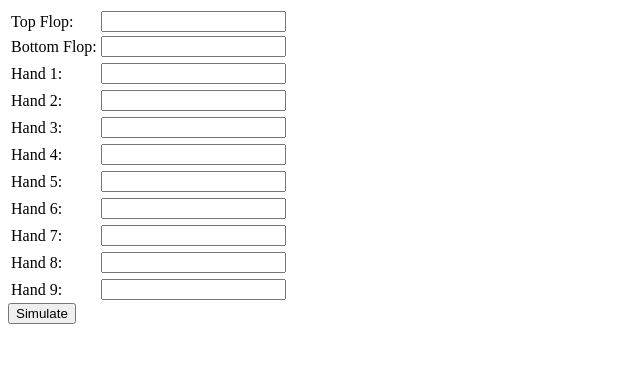
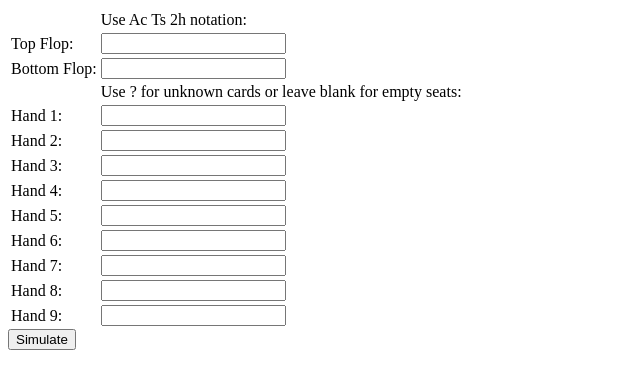
Before and after one commit to jasonrohrer/tempProjects, a PHP site: page / in a window 1280 px wide. Shown: the top 389 px of the page, without its empty margins (0-640 px from the left). Run offline with PHP 8.4, Linux system fonts and the light colour scheme.

Commit message:
Added tips on input format.

```diff
--- a/ploBombOneTurnOneRiver/index.php
+++ b/ploBombOneTurnOneRiver/index.php
@@ -22,7 +22,7 @@ for( $i=0; $i<9; $i++ ) {
     $hands[$i] = preg_replace( '/10/', "T", $hands[$i] );
 
     // normalize unknown hands to 4 ? symbols
-    if( strstr( $hands[$i], "?" ) ) {
+    if( stripos( $hands[$i], "?" ) === 0 ) {
         $hands[$i] = "? ? ? ?";
         }
     }
@@ -47,7 +47,8 @@ for( $i=0; $i<2; $i++ ) {
 <form action=index.php method=get>
 <INPUT TYPE="hidden" NAME="action" VALUE="simulate">
 <table>
-	<tr>
+  <tr><td></td><td>Use Ac Ts 2h notation:</td></tr>
+  <tr>
 	  <td>Top Flop:</td><td><INPUT TYPE="text" MAXLENGTH=40
 								   SIZE=20 NAME="flop_0"
 								   VALUE="<?php echo $flops[0];?>"></td>
@@ -57,11 +58,11 @@ for( $i=0; $i<2; $i++ ) {
 								   SIZE=20 NAME="flop_1"
 								   VALUE="<?php echo $flops[1];?>"></td>
 	</tr>
+  <tr><td></td><td>Use ? for unknown cards or leave blank for empty seats:</td></tr>
 <?php
           for( $i=0; $i<9; $i++ ) {
               $h =$i+1;
               ?>
-    <tr>
 	<tr>
 	  <td>
 		Hand <?php echo $h;?>:</td>
```
